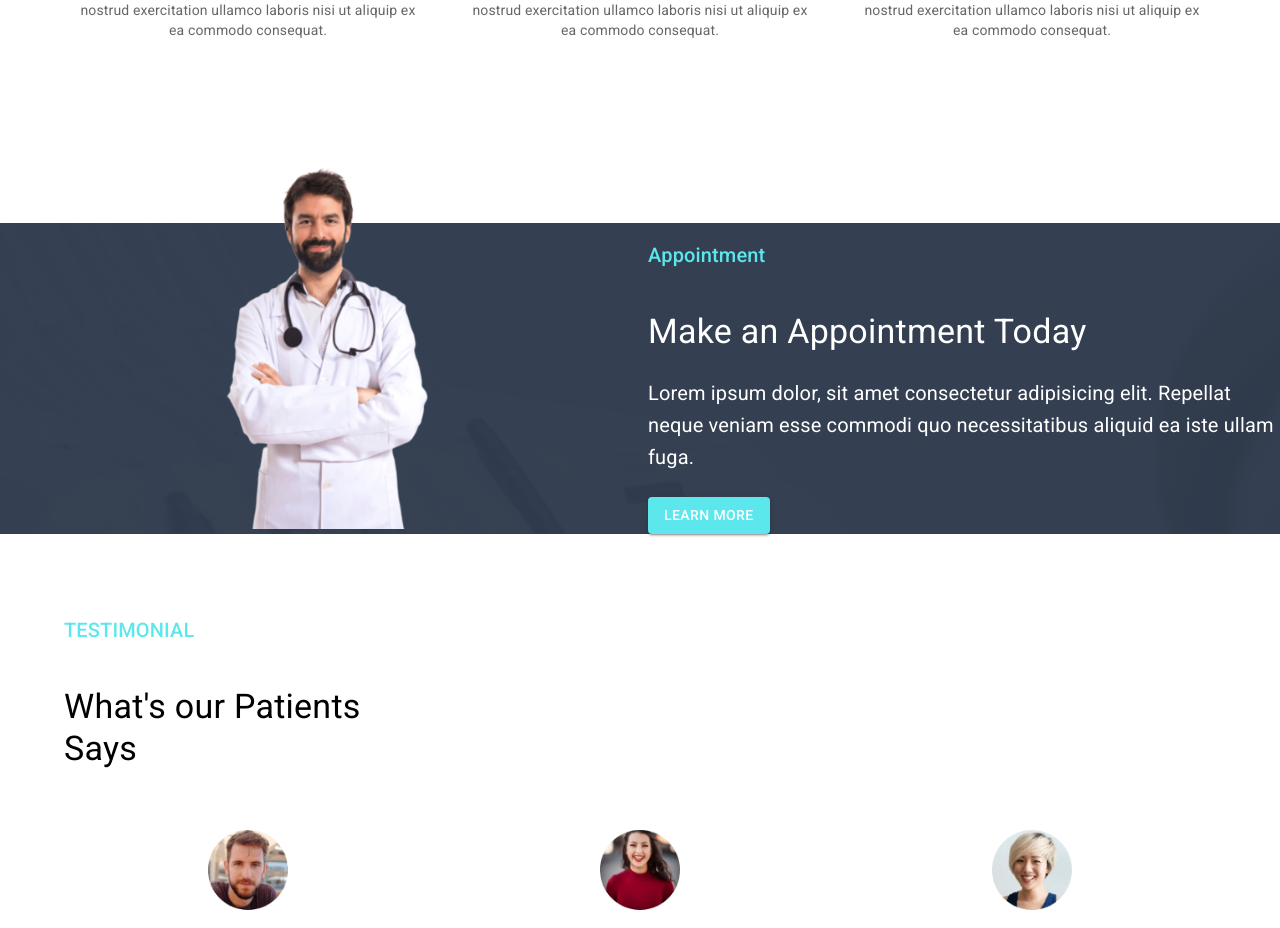
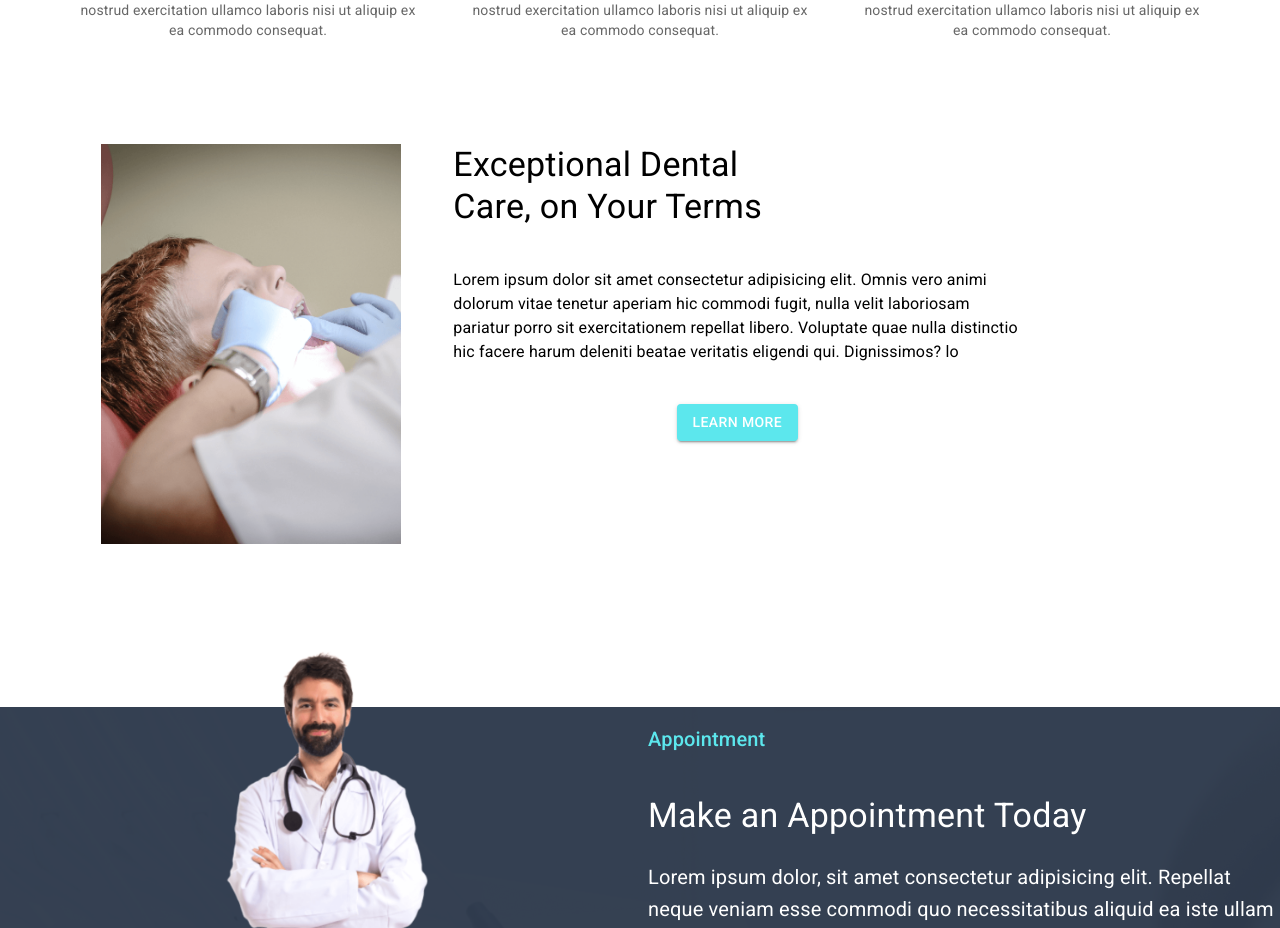
Before and after one commit to joybd97/doctors-portal-client, a React (Create React App) app: page / in a window 1280 px wide. Shown: the part 806-1734 px from the top of the page. Built offline with nearby package versions, Linux system fonts and the light colour scheme.

Commit message:
Dental care added

```diff
--- /dev/null
+++ b/src/Pages/Home/DentalCare/DentalCare.js
@@ -0,0 +1,24 @@
+import { Button, Container, Grid, Typography } from '@mui/material';
+import React from 'react';
+import img from '../../../images/treatment.png'
+
+const DentalCare = () => {
+    return (
+        <Container  sx={{mt:10}}>
+        <Grid container spacing={2}>
+        <Grid item xs={4}>
+         <img style={{width:300, height:400}} src={img} alt="" />
+        </Grid>
+        <Grid item xs={6}>
+        <Typography variant="h4" sx={{ textAlign: 'left'}}>Exceptional Dental <br /> Care, on Your Terms</Typography>
+        <Typography sx={{mt:5, textAlign: 'left'}}>Lorem ipsum dolor sit amet consectetur adipisicing elit. Omnis vero animi dolorum vitae tenetur aperiam hic commodi fugit, nulla velit laboriosam pariatur porro sit exercitationem repellat libero. Voluptate quae nulla distinctio hic facere harum deleniti beatae veritatis eligendi qui. Dignissimos? lo</Typography>
+        <Button variant="contained" sx={{m:5}} style={{backgroundColor: '#5CE7ED'}}>Learn More</Button>
+        </Grid>
+        </Grid>
+
+        </Container>
+
+    );
+};
+
+export default DentalCare;
--- a/src/Pages/Home/Home/Home.js
+++ b/src/Pages/Home/Home/Home.js
@@ -2,6 +2,7 @@ import React from 'react';
 import Navigation from '../../Shared/Navigation/Navigation';
 import AppointmentBanner from '../AppointmentBanner/AppointmentBanner';
 import Banner from '../Banner/Banner';
+import DentalCare from '../DentalCare/DentalCare';
 import Services from '../Services/Services';
 import Testimonial from '../Testimonial/Testimonial';
 
@@ -11,6 +12,7 @@ const Home = () => {
            <Navigation></Navigation>
            <Banner></Banner>
            <Services></Services>
+           <DentalCare></DentalCare>
            <AppointmentBanner></AppointmentBanner>
            <Testimonial></Testimonial>
         </div>
```
